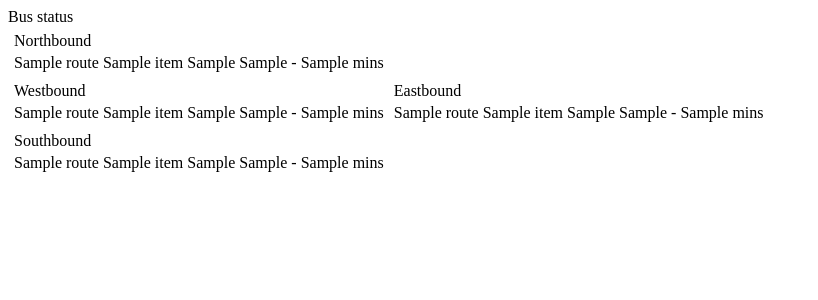
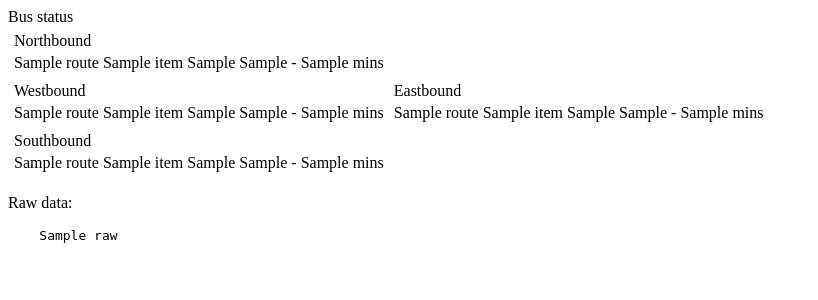
Before and after one commit to haileyplusplus/transitquality, a Python web app: template realtime/templates/bus_status.html in a window 1280 px wide. Shown: the top 300 px of the page, without its empty margins (0-818 px from the left). Run offline with Jinja, Linux system fonts and the light colour scheme; the template is opened without the code that fills it: most values are stand-ins (such as "Sample title", 1, 10 or a date in 2020).

Commit message:
Show raw data for debugging

```diff
--- a/realtime/simple_frontend.py
+++ b/realtime/simple_frontend.py
@@ -1,3 +1,5 @@
+import json
+
 from flask import Flask, render_template, request
 
 
@@ -32,4 +34,5 @@ def estimates():
         dist_mi = item['vehicle_distance'] / 5280.0
         item['mi'] = f'{dist_mi:0.2f}mi'
         directions.setdefault(item['direction'], []).append(item)
-    return render_template('bus_status.html', results=directions)
+    raw = json.dumps(results, indent=4)
+    return render_template('bus_status.html', results=directions, raw=raw)
--- a/realtime/templates/bus_status.html
+++ b/realtime/templates/bus_status.html
@@ -52,5 +52,12 @@ Bus status
             </table>
 </td></tr>
 </table>
+<p>
+    Raw data:
+
+    <pre>
+    {{ raw }}
+</pre>
+</p>
 </body>
 </html>
```
